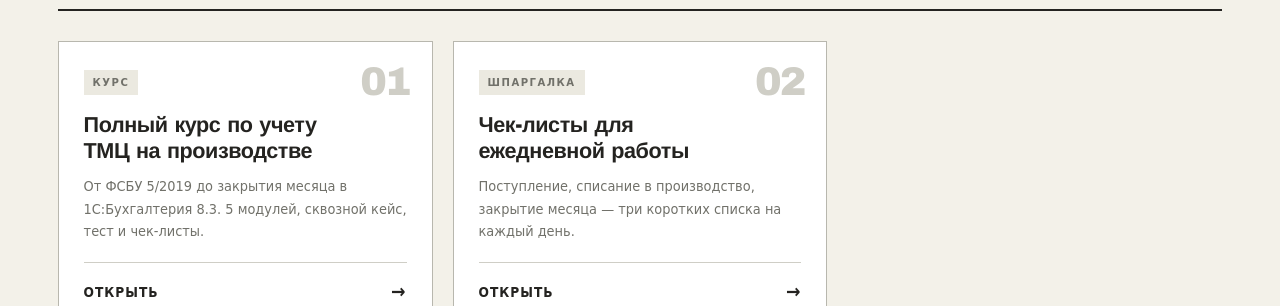
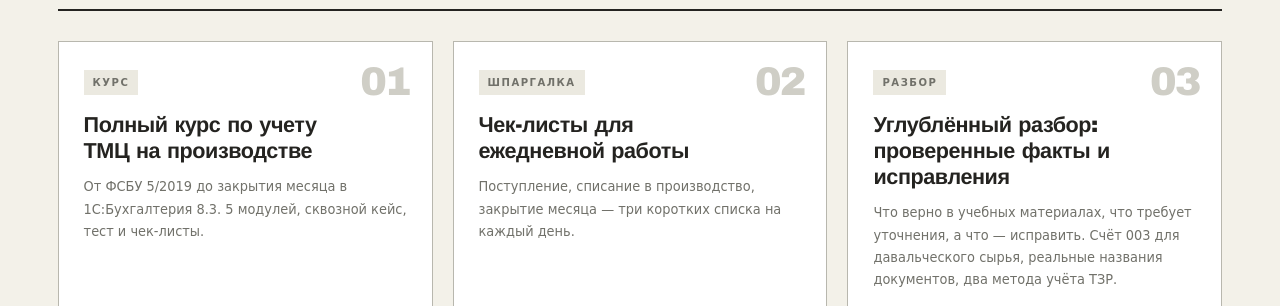
Before and after one commit to cha-cha-cha-light/alex, a plain HTML site: page index.html in a window 1280 px wide. Shown: the part 646-952 px from the top of the page. Drawn offline with Linux system fonts and the light colour scheme.

Commit message:
Update index.html

```diff
--- a/index.html
+++ b/index.html
@@ -91,6 +91,13 @@
                 title: "Чек-листы для ежедневной работы",
                 desc:  "Поступление, списание в производство, закрытие месяца — три коротких списка на каждый день.",
                 url:   "tmc_deepseek.html#checklists"
+            },
+            {
+                num:   "03",
+                tag:   "РАЗБОР",
+                title: "Углублённый разбор: проверенные факты и исправления",
+                desc:  "Что верно в учебных материалах, что требует уточнения, а что — исправить. Счёт 003 для давальческого сырья, реальные названия документов, два метода учёта ТЗР.",
+                url:   "tmc_research.html"
             }
         ];
 
```
